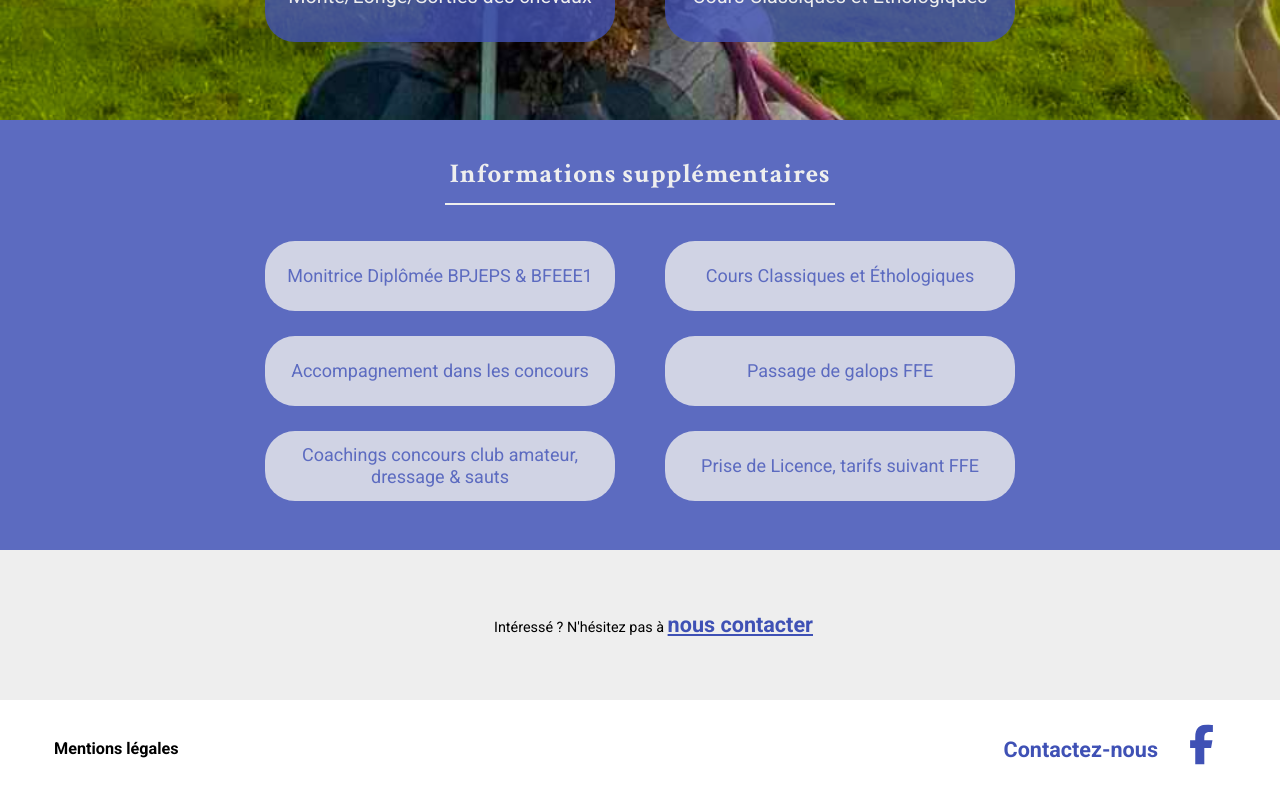
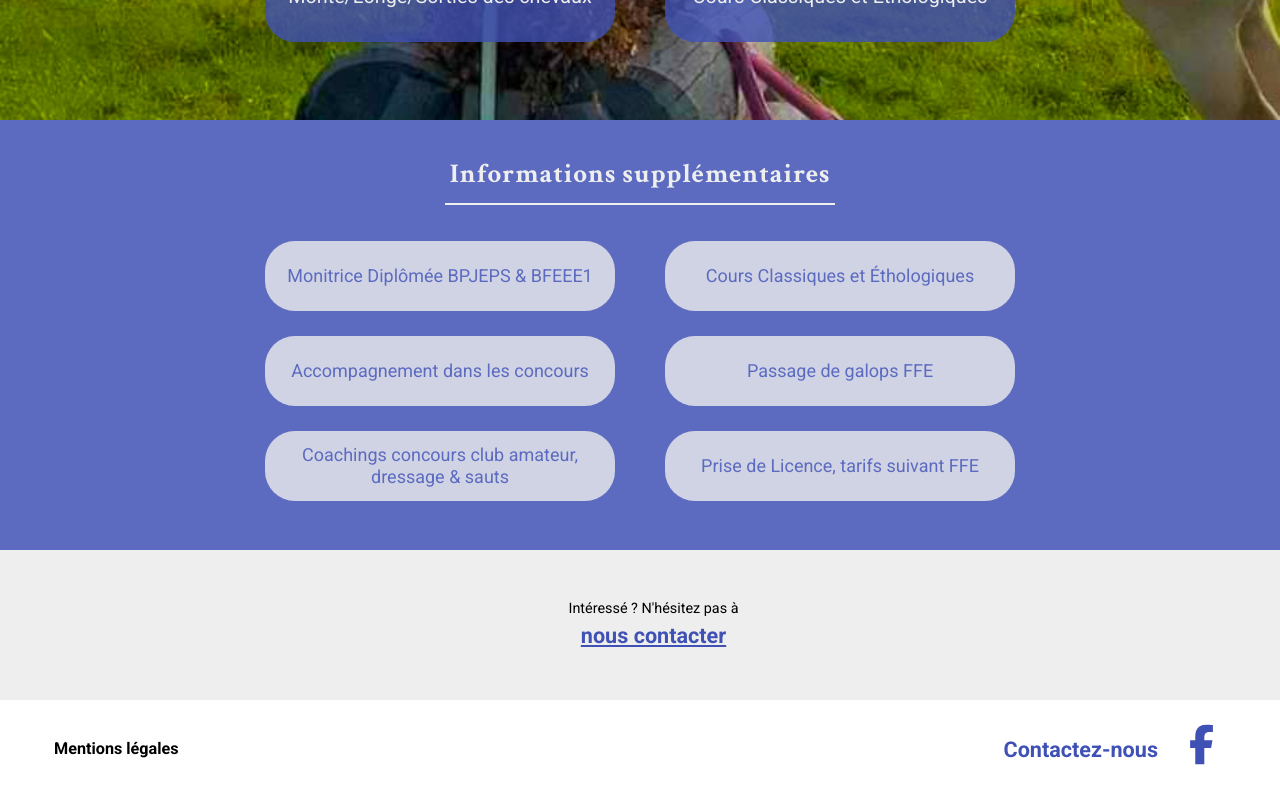
Before and after one commit to GoutteDooo/Site_Ecurie, a React (Vite) app: page /cours in a window 1280 px wide. Shown: the part 1080-1880 px from the top of the page. Built offline with nearby package versions, Linux system fonts and the light colour scheme.

Commit message:
fix(ScrollArrow/Installations): OK

```diff
--- a/src/components/Interested.jsx
+++ b/src/components/Interested.jsx
@@ -7,7 +7,7 @@ const Interested = () => {
       <p>
         Intéressé ? N'hésitez pas à{" "}
         <Link to={"/contacts"}>
-          <span>nous contacter</span>
+          <b>nous contacter</b>
         </Link>
       </p>
     </div>
--- a/src/components/installations/DescriptionCard.jsx
+++ b/src/components/installations/DescriptionCard.jsx
@@ -12,14 +12,14 @@ import ScrollArrow from "../ScrollArrow";
  */
 const DescriptionCard = ({ description, id, card }) => {
   return (
-    <div className="installations--description-card">
+    <div className="installations--description-card" id={id}>
       <div className="installations--description-card__carousel">
         <Carousel card={card} />
       </div>
       <div className="installations--description-card__description">
         {description}
       </div>
-      <ScrollArrow size={50} scrolling={id + 2} />
+      <ScrollArrow size={50} scrolling={String(id + 1)} />
     </div>
   );
 };
--- a/src/components/installations/EnPlus.jsx
+++ b/src/components/installations/EnPlus.jsx
@@ -2,7 +2,7 @@ import React from "react";
 
 const EnPlus = () => {
   return (
-    <div className="installations__en-plus">
+    <div className="installations__en-plus" id="8">
       <h1>Et plus encore...</h1>
       <ul>
         <li>2 Poulinières</li>
--- a/src/components/installations/ImageCard.jsx
+++ b/src/components/installations/ImageCard.jsx
@@ -10,13 +10,17 @@ import Carousel from "../Carousel";
  * @returns
  */
 const ImageCard = ({ description = "installation", id = 0, card }) => {
+  /* ! ATTENTION ! */
+  /* INSTABILITE : LE COMPOSANT EnPlus.jsx COMPORTE L'ID 8 POUR EVITER LE PROBLEME AVEC
+  LA SCROLL ARROW, A VOIR SI MAJ A EFFECTUER */
+  /* ! ATTENTION ! */
   return (
-    <div className="installations--image-card">
+    <div className="installations--image-card" id={id}>
       <div className="installations--image-card__carousel">
         <Carousel card={card} />
       </div>
       {description}
-      <ScrollArrow size={50} scrolling={id + 2} />
+      <ScrollArrow size={50} scrolling={String(id + 1)} />
     </div>
   );
 };
--- a/src/styles/components/_interested.scss
+++ b/src/styles/components/_interested.scss
@@ -6,7 +6,10 @@
   background: $bg-color;
   p {
     font-size: 0.8rem;
-    span {
+    text-align: center;
+    b {
+      display: block;
+      margin-top: 0.5rem;
       font-size: 1.2rem;
       text-decoration: underline;
       color: $secondary-color;
--- a/src/utils/functions/scrollEvent.js
+++ b/src/utils/functions/scrollEvent.js
@@ -4,7 +4,7 @@
  */
 export default function scrollEvent(scrolling = null) {
   if (typeof scrolling === "number") {
-    const offset = window.innerWidth < 1280 ? 0 : 100;
+    const offset = window.innerWidth < 1280 ? -70 : 100;
     const target = (window.innerHeight - offset) * scrolling;
     window.scrollTo({
       top: target,
```
